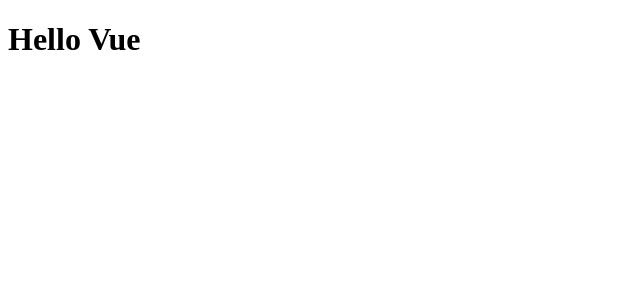
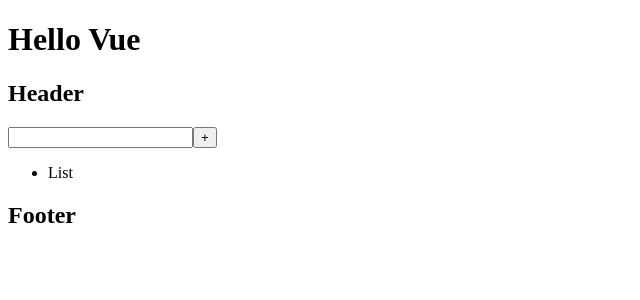
Before and after one commit to sonseong10/learn-vue, a Vue app in the folder vue-todo/: page / in a window 1280 px wide. Shown: the top 300 px of the page, without its empty margins (0-640 px from the left). Built offline with nearby package versions, Linux system fonts and the light colour scheme.

Commit message:
🚧 Add based components from project

```diff
--- a/vue-todo/src/App.vue
+++ b/vue-todo/src/App.vue
@@ -1,13 +1,26 @@
 <template>
   <div id="app">
     <h1>Hello Vue</h1>
+    <main-header></main-header>
+    <input-form></input-form>
+    <todo-list></todo-list>
+    <main-footer></main-footer>
   </div>
 </template>
 
 <script>
+import MainHeader from "./components/MainHeader.vue"
+import InputForm from "./components/InputForm.vue"
+import TodoList from "./components/TodoList.vue"
+import Mainfooter from "./components/MainFooter.vue"
+
 export default {
-  name: "App",
-  components: {}
+  components: {
+    "main-header": MainHeader,
+    "input-form": InputForm,
+    "todo-list": TodoList,
+    "main-footer": Mainfooter
+  }
 }
 </script>
 
--- /dev/null
+++ b/vue-todo/src/components/InputForm.vue
@@ -0,0 +1,12 @@
+<template>
+  <form>
+    <input type="text" autocomplete="off" />
+    <button type="button" aria-label="add todo">+</button>
+  </form>
+</template>
+
+<script>
+export default {}
+</script>
+
+<style></style>
--- /dev/null
+++ b/vue-todo/src/components/MainFooter.vue
@@ -0,0 +1,11 @@
+<template>
+  <footer>
+    <h2>Footer</h2>
+  </footer>
+</template>
+
+<script>
+export default {}
+</script>
+
+<style></style>
--- /dev/null
+++ b/vue-todo/src/components/MainHeader.vue
@@ -0,0 +1,11 @@
+<template>
+  <header>
+    <h2>Header</h2>
+  </header>
+</template>
+
+<script>
+export default {}
+</script>
+
+<style></style>
--- /dev/null
+++ b/vue-todo/src/components/TodoList.vue
@@ -0,0 +1,11 @@
+<template>
+  <ul>
+    <li>List</li>
+  </ul>
+</template>
+
+<script>
+export default {}
+</script>
+
+<style></style>
```
